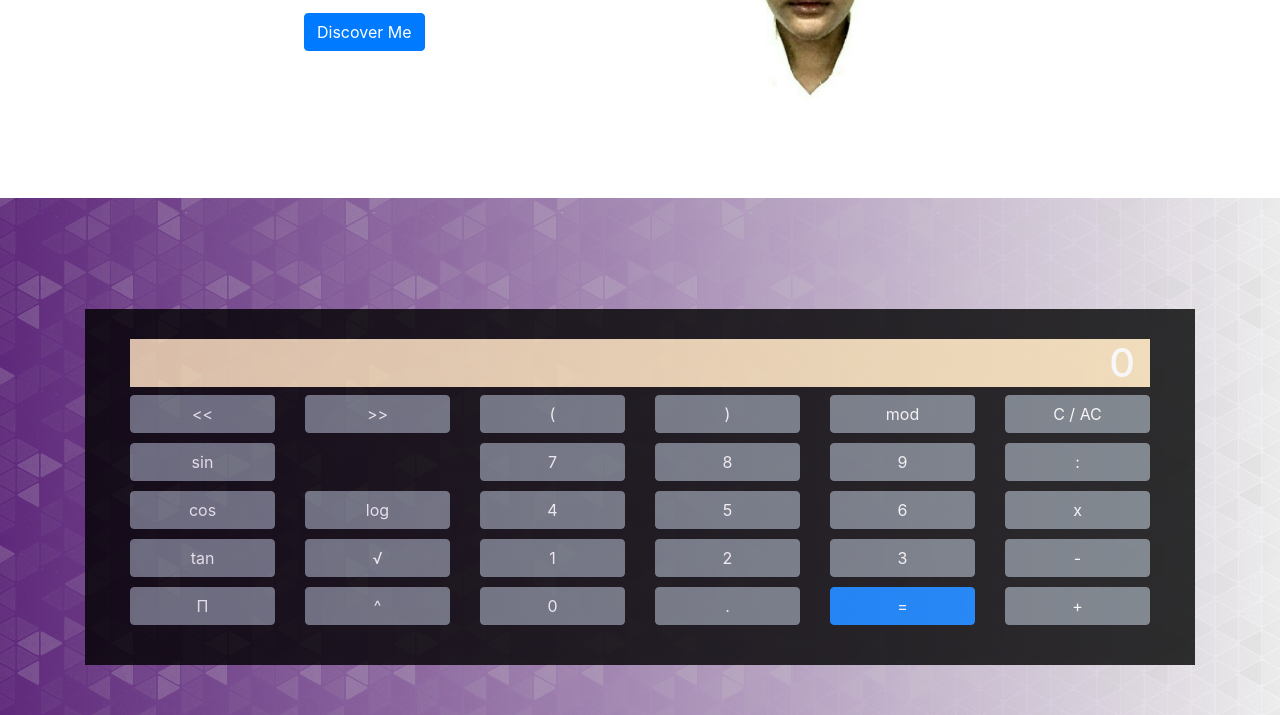
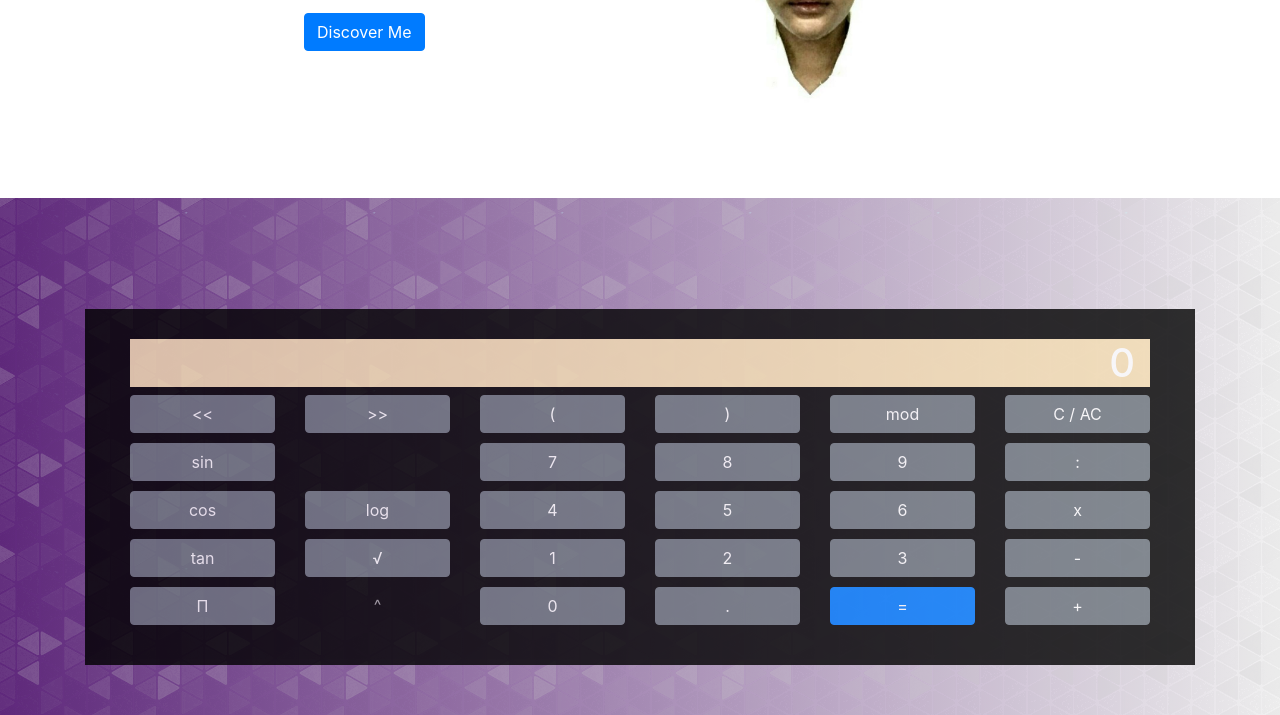
Before and after one commit to rizalhadian/Exercise-2, a plain HTML site: page index.html in a window 1280 px wide. Shown: the part 358-1073 px from the top of the page. Drawn offline with nearby package versions, Linux system fonts and the light colour scheme.

Commit message:
Update index.html

```diff
--- a/index.html
+++ b/index.html
@@ -151,7 +151,7 @@
                                             <button class="btn btn-secondary btn-block" onclick="addSomething(this.value)" value="pi">&Pi;</button>
                                         </div>
                                         <div class="col-sm-2">
-                                            <button class="btn btn-secondary btn-block" onclick="addSomething(this.value)" value="pangkat">^</button>
+                                            <button class="btn btn-secondary btn-block" disabled style="background:black; border: 0;">^</button>
                                         </div>
                                         <div class="col-sm-2">
                                             <button class="btn btn-secondary btn-block" onclick="addSomething(this.value)" value="0" id="btn-0">0</button>
```
